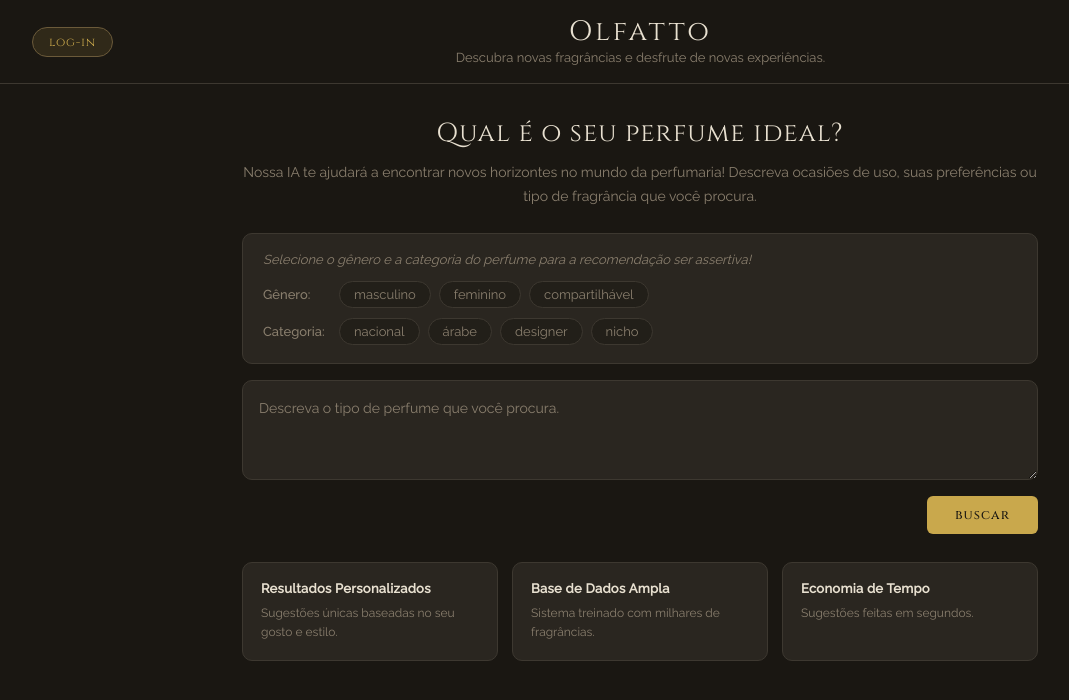
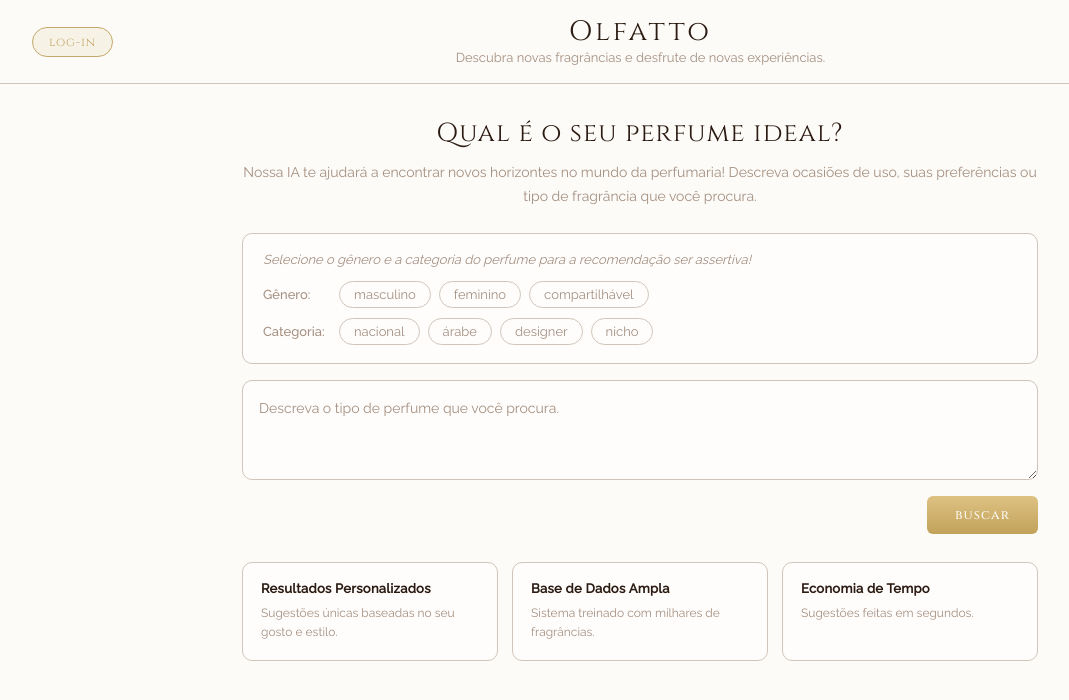
Before and after one commit to 62828-7328/PROJETOS-5-SEMESTRE, a React (Vite) app in the folder frontend/: page / in a window 1280 px wide. Shown: the top 700 px of the page, without its empty margins (0-1069 px from the left). Built offline with nearby package versions, Linux system fonts and the light colour scheme.

Commit message:
ultimas atualizacoes

```diff
--- a/frontend/src/App.css
+++ b/frontend/src/App.css
@@ -1,20 +1,19 @@
 @import url('https://fonts.googleapis.com/css2?family=Cinzel:wght@400;500;600&family=Raleway:wght@300;400;500&display=swap');
 
 :root {
-
-  --bg: #1a1712;
-  --bg2: #221f19;
-  --surface: #2a2620;
-  --surface2: #322e27;
-  --border: #3d3830;
-  --border-gold: #6b5a3a;
-  --text: #e8e0d0;
-  --text-muted: #8a7f6e;
-  --gold: #c9a84c;
-  --gold-light: #e8c97a;
-  --gold-dark: #9a7a32;
-  --shadow: 0 2px 16px rgba(0,0,0,0.4);
-  --shadow-lg: 0 8px 40px rgba(0,0,0,0.6);
+  --bg: #FDFBF7;
+  --bg2: #FFFDFB;
+  --surface: #FFFDFB;
+  --surface2: #FDFBF7;
+  --border: #D0C5BA;
+  --border-gold: #C5A86B;
+  --text: #2B1B12;
+  --text-muted: #A38F81;
+  --gold: #C5A86B;
+  --gold-light: #DEC283;
+  --gold-dark: #C2A25A;
+  --shadow: 0 2px 16px rgba(43, 27, 18, 0.08);
+  --shadow-lg: 0 8px 40px rgba(43, 27, 18, 0.12);
   --radius: 10px;
 }
 
@@ -29,7 +28,7 @@ body {
 .modal-overlay {
   position: fixed;
   inset: 0;
-  background: rgba(0,0,0,0.7);
+  background: rgba(43, 27, 18, 0.4);
   display: flex;
   align-items: center;
   justify-content: center;
@@ -72,11 +71,10 @@ body {
   margin-bottom: 28px;
 }
 .google-btn {
-
   width: 100%;
   padding: 14px;
-  background: #fff;
-  color: #1a1712;
+  background: #FFFDFB;
+  color: #2B1B12;
   border: 1px solid var(--border);
   border-radius: 6px;
   font-family: 'Raleway', sans-serif;
@@ -90,7 +88,7 @@ body {
   gap: 10px;
 }
 .google-btn:hover {
-  background: #f5f5f5;
+  background: #FDFBF7;
   transform: translateY(-1px);
 }
 .anonimo-btn {
@@ -142,13 +140,12 @@ body {
 }
 
 .sidebar-nome {
-
   font-family: 'Cinzel', serif;
   font-size: 13px;
   color: var(--gold);
   letter-spacing: 0.08em;
   padding: 8px 16px;
-  background: rgba(201,168,76,0.1);
+  background: rgba(197, 168, 107, 0.1);
   border: 1px solid var(--border-gold);
   border-radius: 20px;
   margin-bottom: 8px;
@@ -157,7 +154,7 @@ body {
 .nova-conversa-btn {
   width: 100%;
   padding: 8px 10px;
-  background: rgba(201,168,76,0.08);
+  background: rgba(197, 168, 107, 0.08);
   border: 1px solid var(--border-gold);
   border-radius: 6px;
   font-family: 'Raleway', sans-serif;
@@ -169,7 +166,7 @@ body {
   letter-spacing: 0.03em;
 }
 .nova-conversa-btn:hover {
-  background: rgba(201,168,76,0.15);
+  background: rgba(197, 168, 107, 0.15);
 }
 
 .sidebar-nav {
@@ -192,7 +189,6 @@ display: flex;
 .hist-item .hist-btn { flex: 1; }
 
 .hist-btn {
-
   width: 100%;
   padding: 8px 10px;
   background: transparent;
@@ -210,13 +206,12 @@ display: flex;
 }
 
 .hist-btn:hover, .hist-btn.ativo {
-  background: rgba(201,168,76,0.08);
+  background: rgba(197, 168, 107, 0.08);
   border-color: var(--border-gold);
   color: var(--gold);
 }
 
 .hist-del {
-
   background: transparent;
   border: none;
   color: var(--text-muted);
@@ -231,7 +226,6 @@ display: flex;
 .hist-del:hover { color: #e57373; }
 
 .sair-btn {
-
   background: transparent;
   border: 1px solid var(--border);
   border-radius: 6px;
@@ -269,7 +263,7 @@ display: flex;
 }
 
 .nome-pill {
-  background: rgba(201,168,76,0.12);
+  background: rgba(197, 168, 107, 0.12);
   border: 1px solid var(--border-gold);
   border-radius: 20px;
   padding: 6px 16px;
@@ -282,7 +276,7 @@ display: flex;
   white-space: nowrap;
 }
 
-.nome-pill:hover { background: rgba(201,168,76,0.2); }
+.nome-pill:hover { background: rgba(197, 168, 107, 0.2); }
 
 .header-center {
   flex: 1;
@@ -321,7 +315,6 @@ font-size: 26px;
   text-align: center;
   margin-bottom: 10px;
   letter-spacing: 0.04em;
-
 }
 
 .busca-desc {
@@ -333,7 +326,6 @@ font-size: 26px;
 }
 
 .filtros-box {
-
   background: var(--surface);
   border: 1px solid var(--border);
   border-radius: var(--radius);
@@ -342,7 +334,6 @@ font-size: 26px;
 }
 
 .filtros-hint {
-
   font-size: 13px;
   color: var(--text-muted);
   margin-bottom: 14px;
@@ -390,7 +381,6 @@ font-size: 26px;
 }
 
 .query-input {
-
   width: 100%;
   min-height: 100px;
   padding: 16px;
@@ -418,7 +408,7 @@ font-size: 26px;
 
 .buscar-btn {
   padding: 10px 28px;
-  background: var(--gold);
+  background: linear-gradient(180deg, var(--gold-light) 0%, var(--gold-dark) 100%);
   color: var(--bg);
   border: none;
   border-radius: 6px;
@@ -436,7 +426,7 @@ font-size: 26px;
 }
 
 .buscar-btn:hover:not(:disabled) {
-  background: var(--gold-light);
+  opacity: 0.9;
   transform: translateY(-1px);
 }
 
@@ -445,7 +435,7 @@ font-size: 26px;
 .spinner {
   width: 14px;
   height: 14px;
-  border: 2px solid rgba(26,23,18,0.3);
+  border: 2px solid rgba(43, 27, 18, 0.3);
   border-top-color: var(--bg);
   border-radius: 50%;
   animation: spin 0.7s linear infinite;
@@ -453,7 +443,6 @@ font-size: 26px;
 }
 
 .features {
-
   display: grid;
   grid-template-columns: repeat(3, 1fr);
   gap: 14px;
@@ -481,7 +470,6 @@ font-size: 26px;
   line-height: 1.6;
 }
 
-
 .resultado-area {
   animation: fadeUp 0.4s ease;
   display: flex;
@@ -495,7 +483,6 @@ font-size: 26px;
   gap: 20px;
 }
 
-
 .chat-row {
   display: flex;
   align-items: flex-end;
@@ -508,7 +495,7 @@ font-size: 26px;
 .chat-avatar {
   width: 32px;
   height: 32px;
-  background: rgba(201,168,76,0.15);
+  background: rgba(197, 168, 107, 0.15);
   border: 1px solid var(--border-gold);
   border-radius: 50%;
   display: flex;
@@ -600,8 +587,8 @@ font-size: 26px;
   text-transform: uppercase;
   letter-spacing: 0.1em;
   color: var(--gold);
-  background: rgba(201,168,76,0.1);
-  border: 1px solid rgba(201,168,76,0.25);
+  background: rgba(197, 168, 107, 0.1);
+  border: 1px solid rgba(197, 168, 107, 0.25);
   padding: 2px 8px;
   border-radius: 20px;
 }
@@ -658,12 +645,10 @@ font-size: 26px;
   text-transform: capitalize;
 }
 
-
 .nova-busca { margin-top: 8px; }
 
 /* pagina de erro */
 .erro {
-
   color: #e57373;
   font-size: 13px;
   padding: 10px 14px;
@@ -671,7 +656,6 @@ font-size: 26px;
   border: 1px solid rgba(229,115,115,0.2);
   border-radius: 6px;
 }
-
 
 .loading-dots span {
   animation: blink 1.4s infinite;
```
Also changed, not shown: 1 other file (tests, documents, lock files or other folders). Lines whose indentation alone changed are shown as unchanged.
